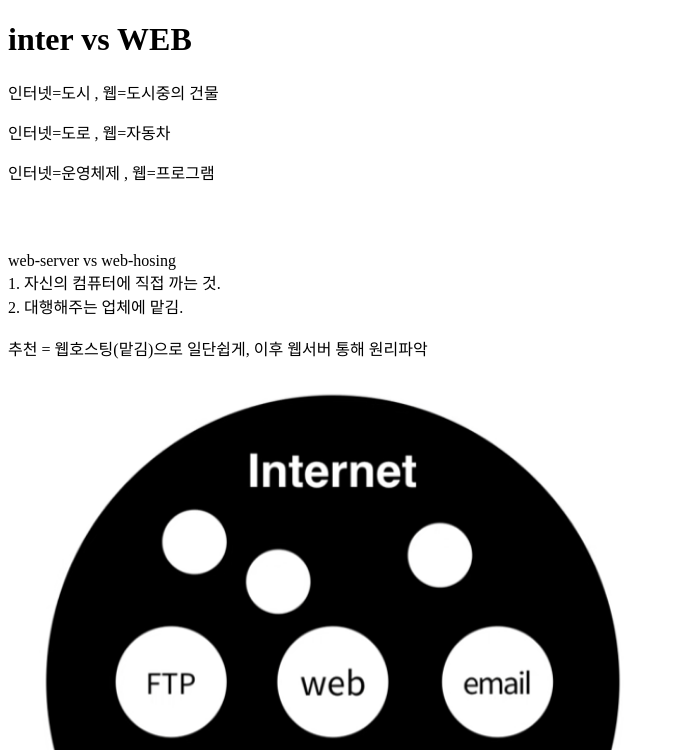
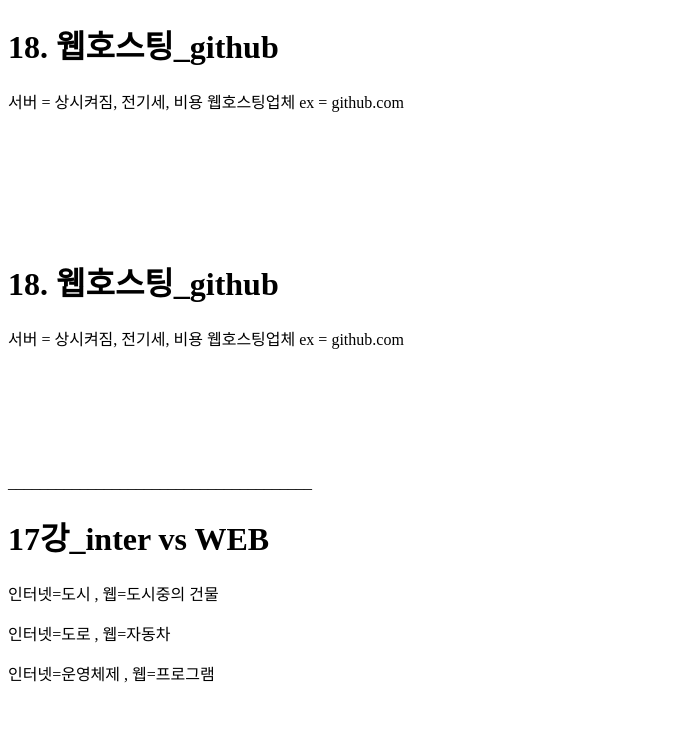
Before and after one commit to gavy1124/web2025, a plain HTML site: page index.html in a window 1280 px wide. Shown: the top 750 px of the page, without its empty margins (0-677 px from the left). Drawn offline with Linux system fonts and the light colour scheme.

Commit message:
Add files via upload

```diff
--- a/index.html
+++ b/index.html
@@ -6,7 +6,36 @@
   <title>wel-come</title>
 </head>
 <body>
-  <h1>inter vs WEB</h1>
+
+<h1>18. 웹호스팅_github</h1>
+  <p>
+    서버 = 상시켜짐, 전기세, 비용
+
+    웹호스팅업체 ex = github.com
+
+  </p>
+
+  <br><br><br><br><br><br>
+
+
+
+
+
+
+
+<h1>18. 웹호스팅_github</h1>
+  <p>
+    서버 = 상시켜짐, 전기세, 비용
+
+    웹호스팅업체 ex = github.com
+
+  </p>
+
+  <br><br><br><br><br><br>
+
+______________________________________
+
+  <h1>17강_inter vs WEB</h1>
 
 
   <p>인터넷=도시 ,    웹=도시중의 건물 </p>
@@ -21,12 +50,21 @@
 <br><br>
 추천 = 웹호스팅(맡김)으로 일단쉽게, 이후 웹서버 통해 원리파악
   </p>
-  <img src="internet_web.png" alt="인터넷과 웹" width="50%">
-  <img src="hosting_server.png" alt="인터넷과 웹" width="50%">
+  <img src="picture/internet_web.png" alt="인터넷과 웹" width="50%">
+  <img src="picture/hosting_server.png" alt="인터넷과 웹" width="50%">
 
+  <br><br><br><br><br><br>
 
+______________________________________
 
-
+  <h1>12강 Unordered List & Ordered List</h1>
+  <h3><strong>진하게</strong>  <u>밑줄</u></h3>
+<ol> <!-- Ordered List -->
+  <li>HTML</li>
+  <li>CSS</li>
+  <li>JavaScript</li>
+</ol>
+<ul><!-- Unordered List -->
 
 </body>
 </html>
```
Also changed, not shown: picture/hosting_server.png (added), picture/internet_web.png (added), 1 other file.
